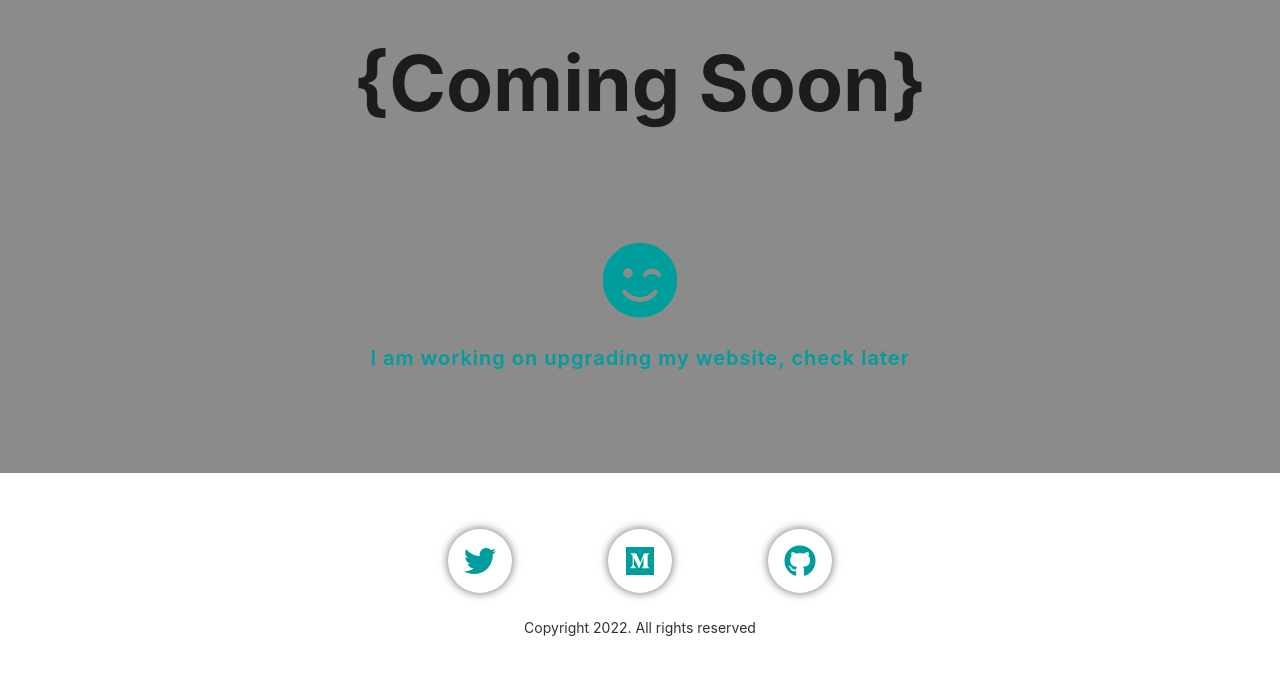
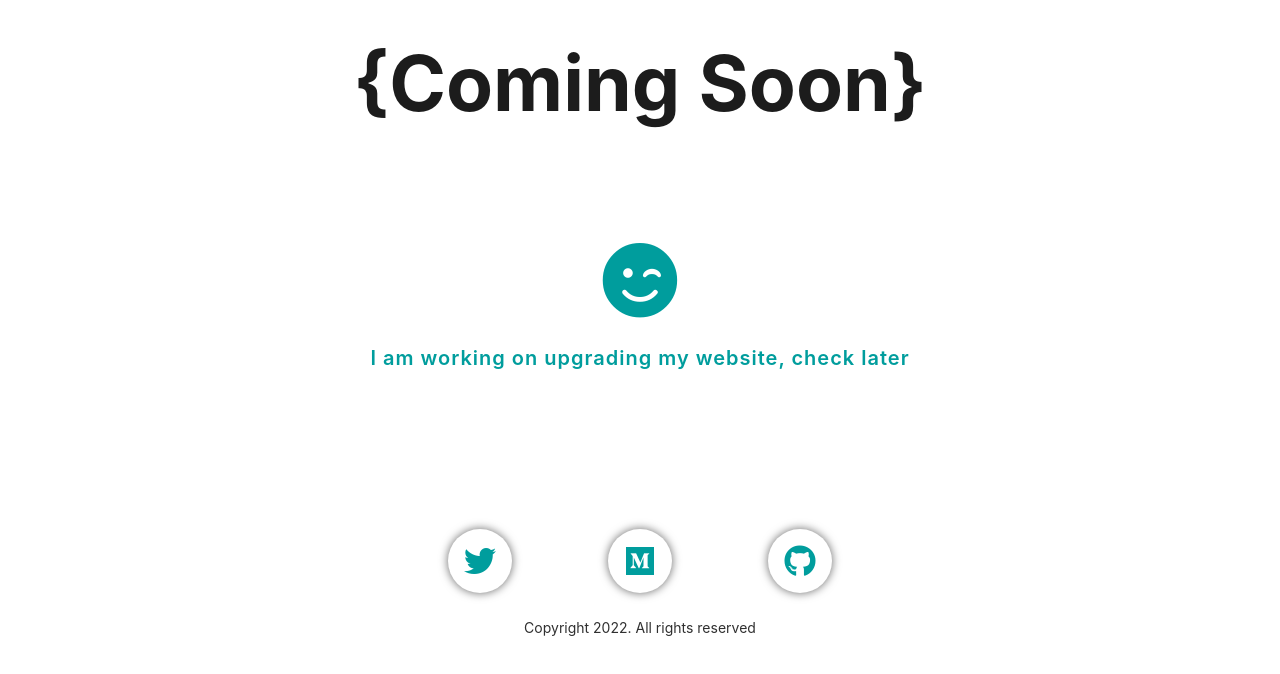
Before and after one commit to jydoskey/personal-portfolio-website, a Vue app: page / in a window 1280 px wide. Shown: the top 674 px of the page. Built offline with nearby package versions, Linux system fonts and the light colour scheme; a web font is replaced by a local one.

Commit message:
Update Card.vue

```diff
--- a/src/components/layout/Card.vue
+++ b/src/components/layout/Card.vue
@@ -17,7 +17,7 @@
   @import "@/scss/abstracts/_mixins.scss";
 
   .card {
-    background: #8b8b8b;
+    background: 8da7be;
     margin-bottom: 1rem;
 
     @include breakpoint-min(lg) {
```
